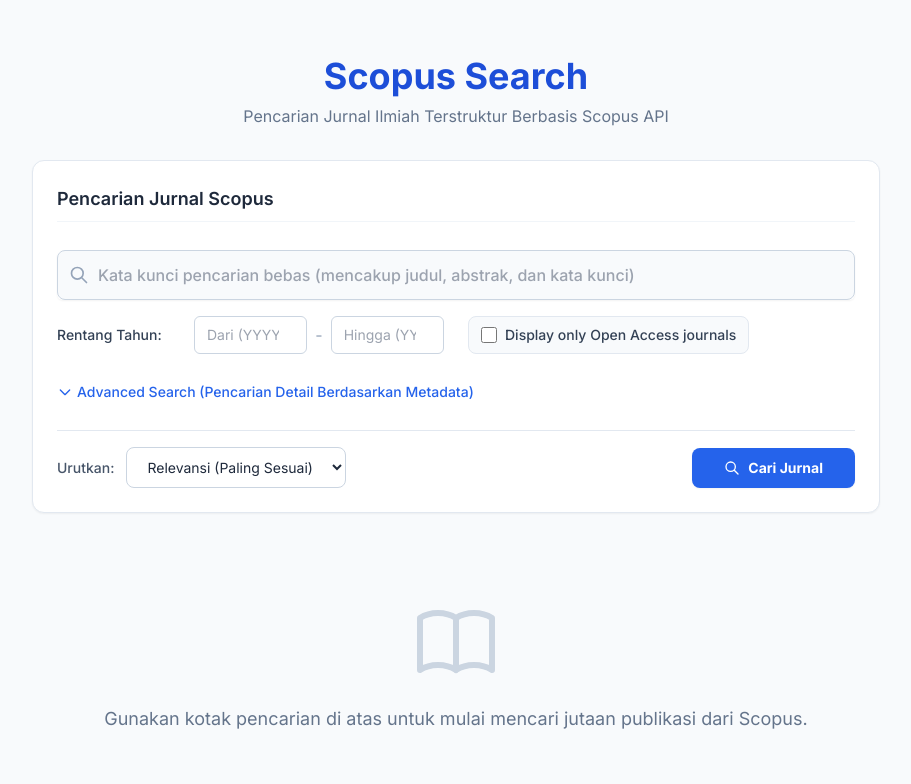
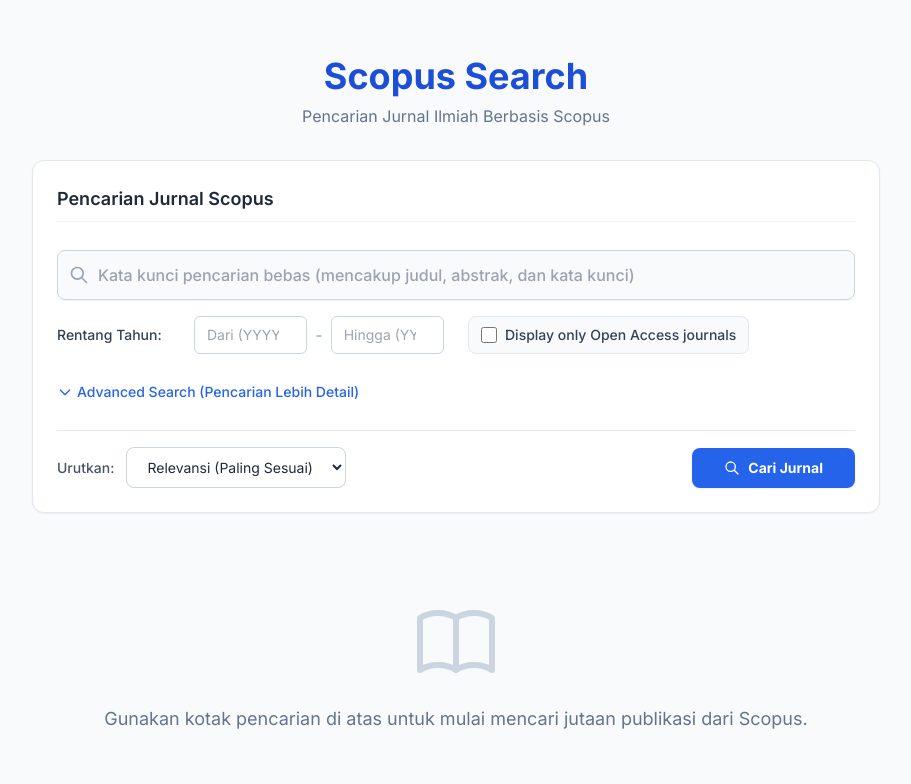
Before and after one commit to adityaeks/CariJurnal, a website: page frontend/search.html in a window 1280 px wide. Shown: the whole page, without its empty margins (184-1095 px from the left). Drawn offline with nearby package versions, Linux system fonts and the light colour scheme.

Commit message:
update text search

```diff
--- a/frontend/search.html
+++ b/frontend/search.html
@@ -15,7 +15,7 @@
     <div class="max-w-4xl mx-auto p-6">
         <header class="text-center py-8">
             <h1 class="text-4xl font-bold text-blue-700 mb-2">Scopus Search</h1>
-            <p class="text-slate-500">Pencarian Jurnal Ilmiah Terstruktur Berbasis Scopus API</p>
+            <p class="text-slate-500">Pencarian Jurnal Ilmiah Berbasis Scopus</p>
         </header>
 
         <div class="bg-white rounded-xl shadow-sm border border-slate-200 p-6 mb-8">
@@ -60,7 +60,7 @@
                         <svg class="w-4 h-4 mr-1 transform transition-transform duration-200" id="toggleAdvancedIcon" fill="none" viewBox="0 0 24 24" stroke="currentColor">
                             <path stroke-linecap="round" stroke-linejoin="round" stroke-width="2" d="M19 9l-7 7-7-7" />
                         </svg>
-                        Advanced Search (Pencarian Detail Berdasarkan Metadata)
+                        Advanced Search (Pencarian Lebih Detail)
                     </button>
                 </div>
 
```
